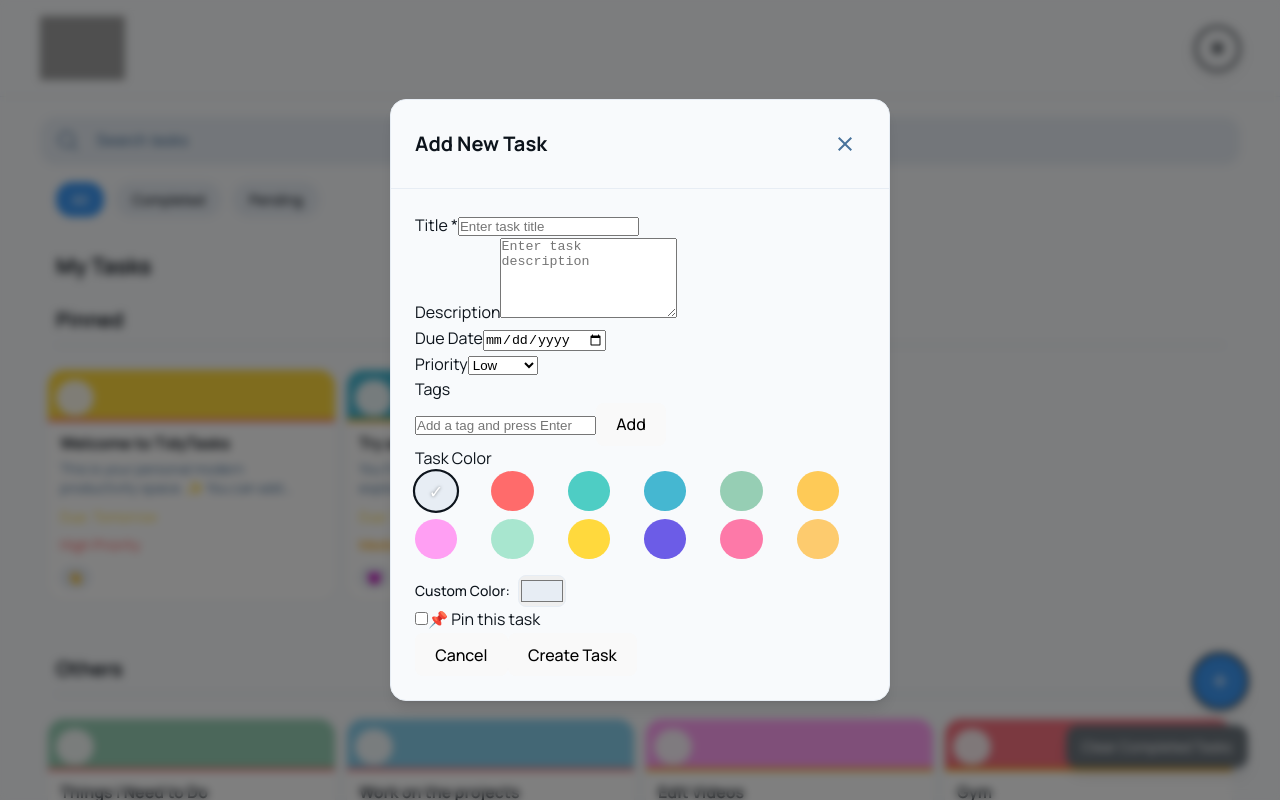
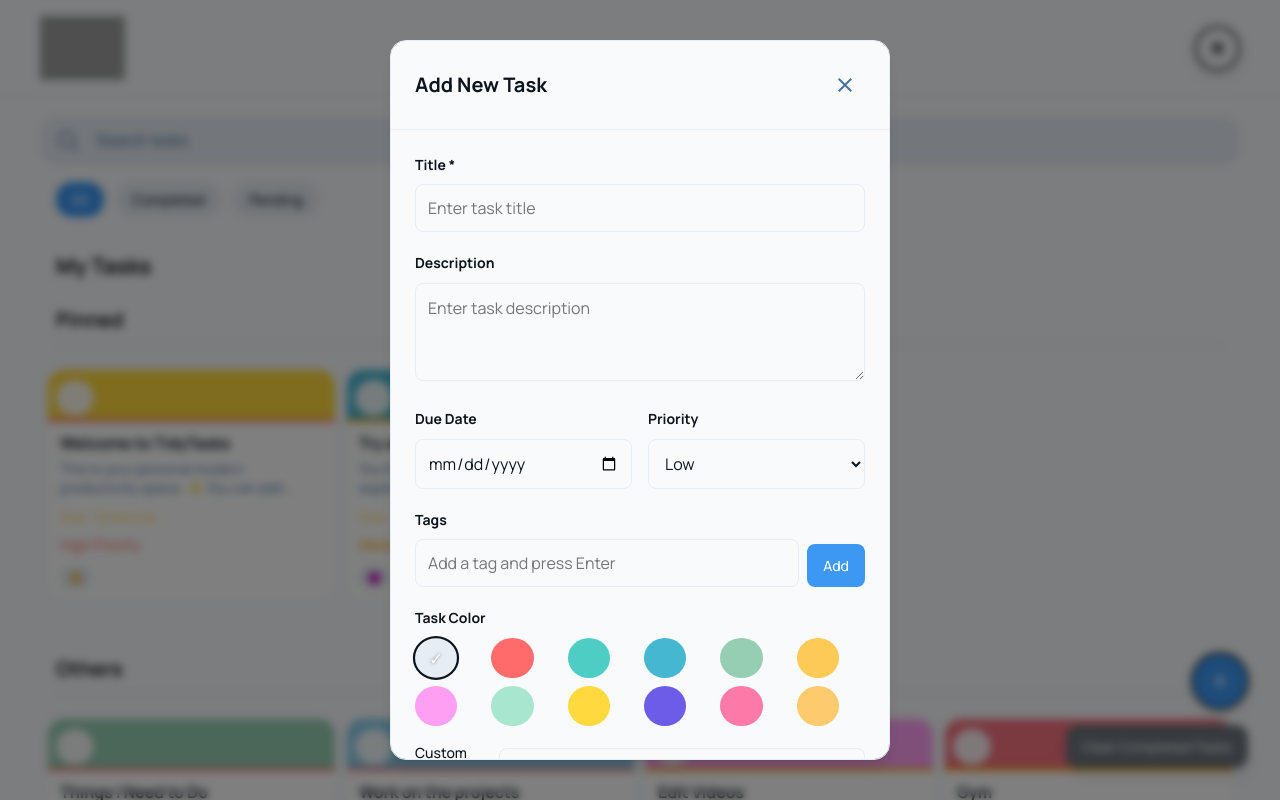
Before and after one commit to SwastikSharma15/TidyTasks, a React (Vite) app: page / in a window 1280 px wide. Both pictures are taken after a click on the button 1220 px from the left and 681 px from the top of the page. Shown: the top 800 px of the page. Built offline with nearby package versions, Linux system fonts and the light colour scheme; grey boxes are pictures that could not be loaded; the HTML template or start-up script is replaced by a standard one.

Commit message:
tag lists

```diff
--- a/src/Style/Modal.css
+++ b/src/Style/Modal.css
@@ -103,3 +103,103 @@
 .task-form {
   padding: 1.5rem;
 }
+
+.form-group {
+  margin-bottom: 1.25rem;
+}
+
+.form-group:last-child {
+  margin-bottom: 0;
+}
+
+.form-group label {
+  display: block;
+  font-size: 0.875rem;
+  font-weight: 600;
+  color: var(--text-primary);
+  margin-bottom: 0.5rem;
+}
+
+.form-group input,
+.form-group textarea,
+.form-group select {
+  width: 100%;
+  padding: 0.75rem;
+  border: 1px solid var(--border-color);
+  border-radius: var(--radius-sm);
+  background: var(--bg-primary);
+  color: var(--text-primary);
+  font-size: 1rem;
+  font-family: inherit;
+  transition: all 0.2s ease;
+  box-sizing: border-box;
+}
+
+.form-group input:focus,
+.form-group textarea:focus,
+.form-group select:focus {
+  outline: none;
+  border-color: var(--accent-blue);
+  box-shadow: 0 0 0 3px rgba(61, 152, 244, 0.1);
+}
+
+.form-group textarea {
+  resize: vertical;
+  min-height: 80px;
+  max-height: 300px;
+  line-height: 1.5;
+}
+
+.resizable-textarea {
+  resize: both;
+}
+
+/* Form Row - Two columns */
+.form-row {
+  display: grid;
+  grid-template-columns: 1fr 1fr;
+  gap: 1rem;
+}
+
+/* Tag Input Container */
+.tag-input-container {
+  display: flex;
+  gap: 0.5rem;
+  align-items: flex-end;
+}
+
+.tag-input-container input {
+  flex: 1;
+  margin-bottom: 0;
+}
+
+.add-tag-btn {
+  padding: 0.75rem 1rem;
+  border: none;
+  border-radius: var(--radius-sm);
+  background: var(--accent-blue);
+  color: white;
+  font-size: 0.875rem;
+  font-weight: 500;
+  cursor: pointer;
+  transition: all 0.2s ease;
+  white-space: nowrap;
+  height: fit-content;
+}
+
+.add-tag-btn:hover {
+  background: #2980eb;
+  transform: translateY(-1px);
+}
+
+.add-tag-btn:active {
+  transform: translateY(0);
+}
+
+/* Tags List */
+.tags-list {
+  display: flex;
+  flex-wrap: wrap;
+  gap: 0.5rem;
+  margin-top: 0.75rem;
+}
```
